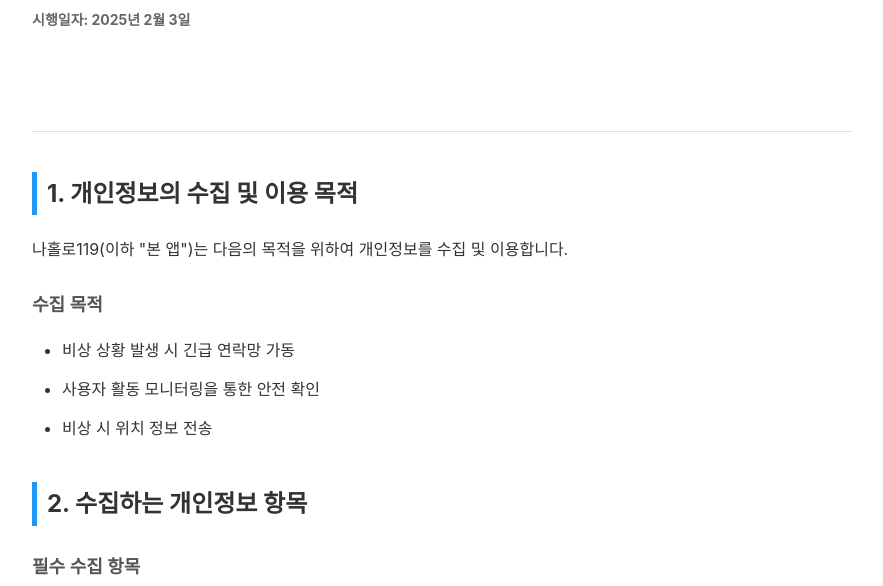
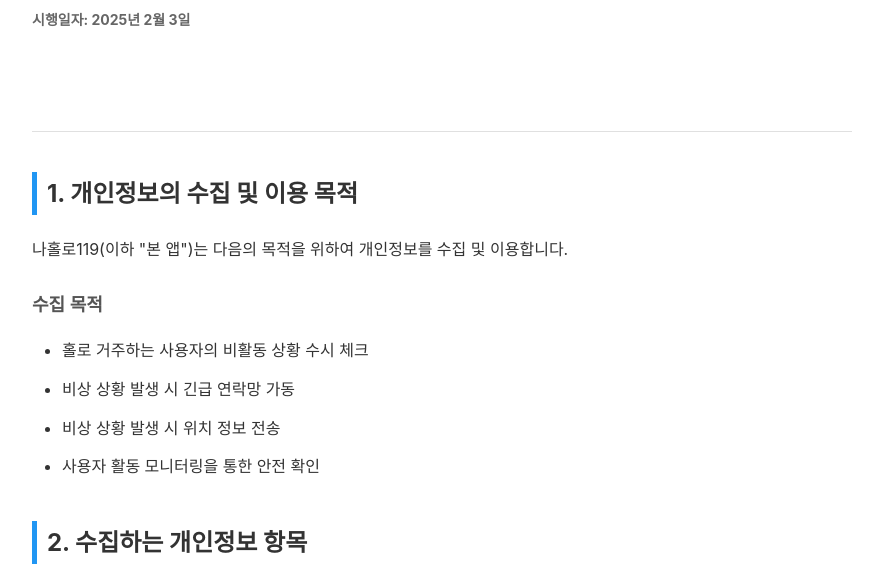
Before and after one commit to chung147912-art/Nahollo119, a plain HTML site: page index.html in a window 1280 px wide. Shown: the part 139-725 px from the top of the page, without its empty margins (198-1081 px from the left). Drawn offline with Linux system fonts and the light colour scheme.

Commit message:
Update index.html

```diff
--- a/index.html
+++ b/index.html
@@ -207,9 +207,10 @@
 
         <h3>수집 목적</h3>
         <ul>
+            <li>홀로 거주하는 사용자의 비활동 상황 수시 체크</li>
             <li>비상 상황 발생 시 긴급 연락망 가동</li>
+            <li>비상 상황 발생 시 위치 정보 전송</li>
             <li>사용자 활동 모니터링을 통한 안전 확인</li>
-            <li>비상 시 위치 정보 전송</li>
         </ul>
 
         <h2>2. 수집하는 개인정보 항목</h2>
```
